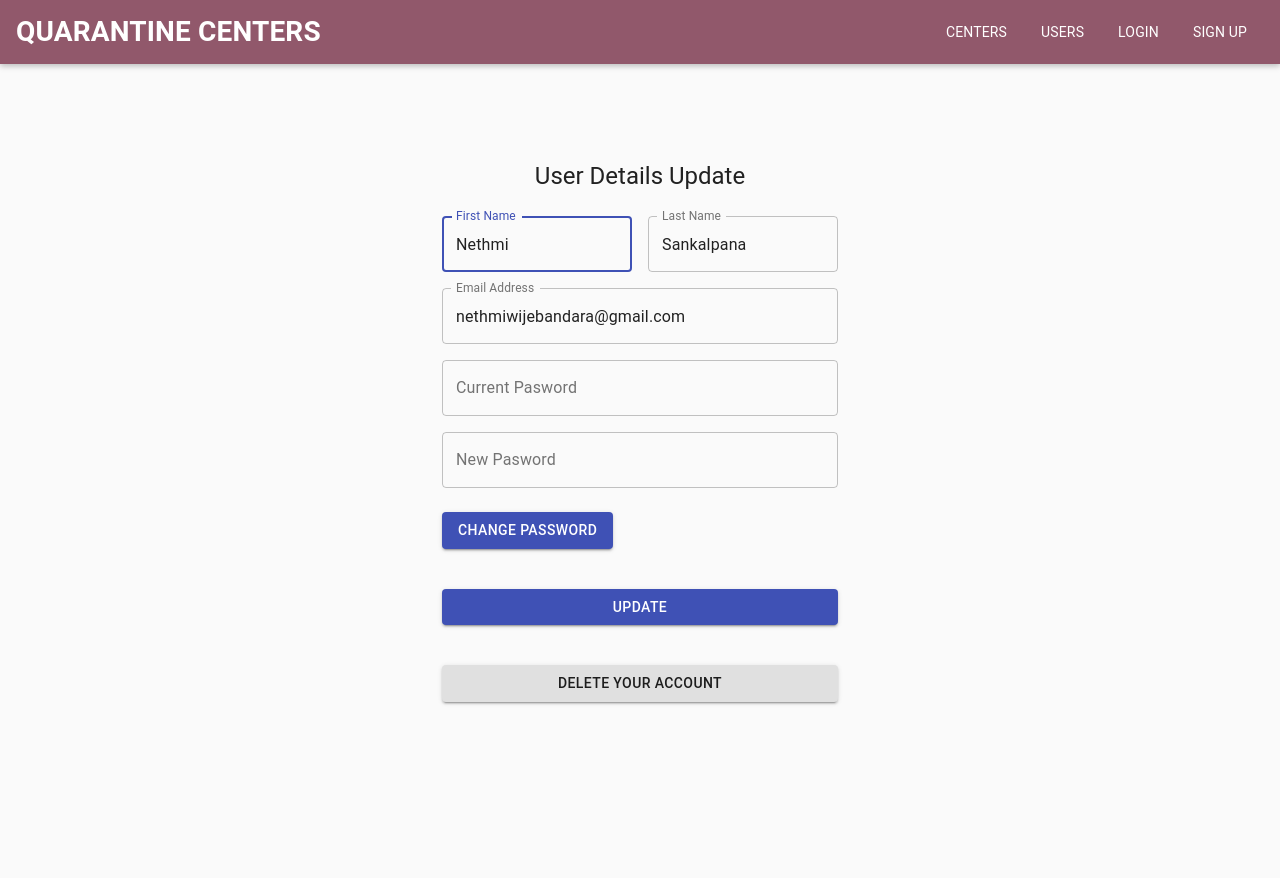
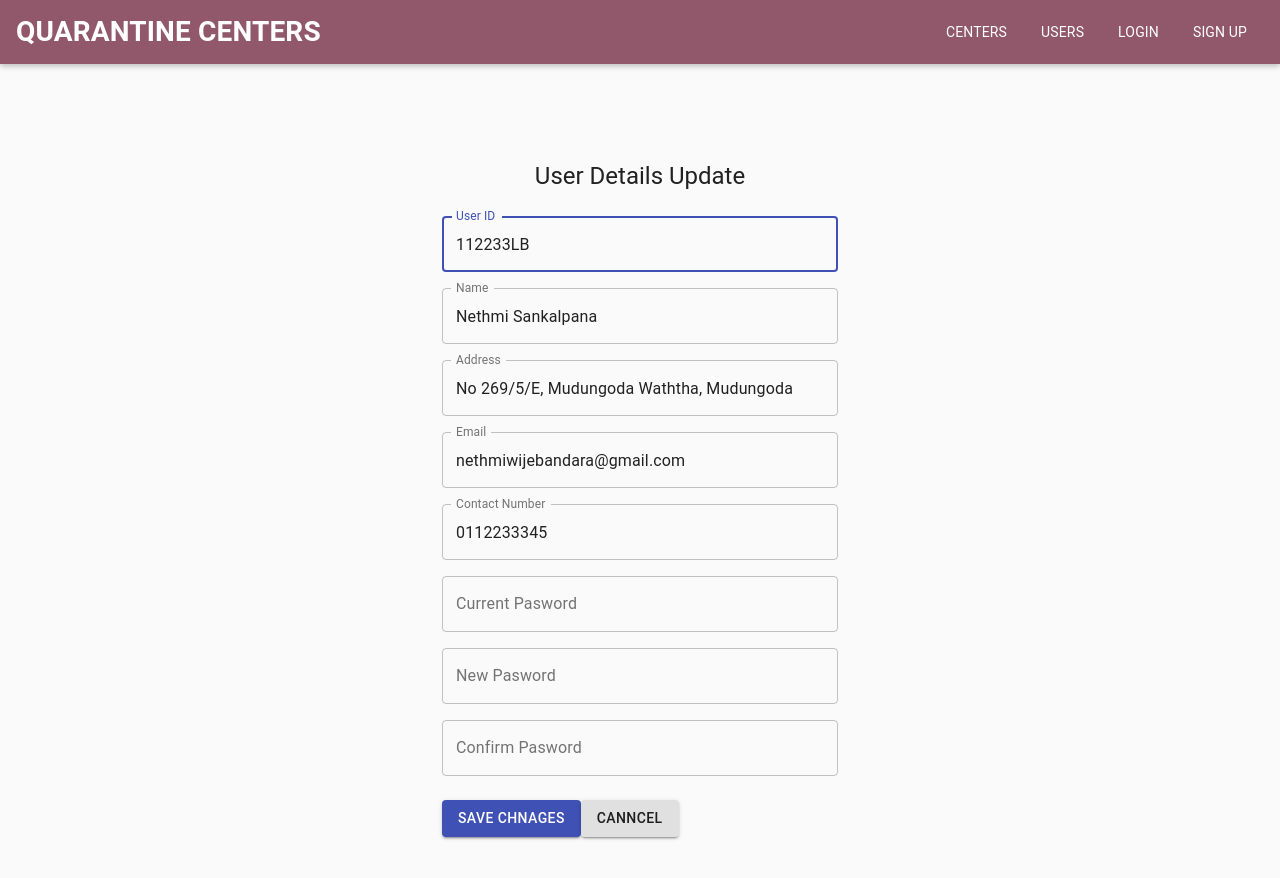
Before and after one commit to hiruni25/QCRS-frontend, a React (Create React App) app: page /UserDetailsUpdate in a window 1280 px wide. Built offline with nearby package versions, Linux system fonts and the light colour scheme.

Commit message:
refactor(User): Update details

```diff
--- a/src/users/UserDetailsUpdate.js
+++ b/src/users/UserDetailsUpdate.js
@@ -2,7 +2,6 @@ import React from "react";
 import Button from "@material-ui/core/Button";
 import CssBaseline from "@material-ui/core/CssBaseline";
 import TextField from "@material-ui/core/TextField";
-import Link from "@material-ui/core/Link";
 import Grid from "@material-ui/core/Grid";
 import Typography from "@material-ui/core/Typography";
 import Container from "@material-ui/core/Container";
@@ -30,27 +29,38 @@ export default function UserDetailsUpdate() {
           </Typography>
           <form className={classes.form} noValidate onSubmit={update}>
             <Grid container spacing={2}>
-              <Grid item xs={12} sm={6}>
+              <Grid item xs={12}>
                 <TextField
-                  autoComplete="fname"
-                  name="firstName"
+                  autoComplete="usr_id"
+                  name="usr_id"
                   variant="outlined"
                   fullWidth
-                  id="firstName"
-                  label="First Name"
-                  defaultValue="Nethmi"
+                  id="usr_id"
+                  label="User ID"
+                  defaultValue="112233LB"
                   autoFocus
                 />
               </Grid>
-              <Grid item xs={12} sm={6}>
+              <Grid item xs={12}>
                 <TextField
                   variant="outlined"
                   fullWidth
-                  id="lastName"
-                  label="Last Name"
-                  name="lastName"
-                  autoComplete="lname"
-                  defaultValue="Sankalpana"
+                  id="name"
+                  label="Name"
+                  name="name"
+                  autoComplete="name"
+                  defaultValue="Nethmi Sankalpana"
+                />
+              </Grid>
+              <Grid item xs={12}>
+                <TextField
+                  variant="outlined"
+                  fullWidth
+                  id="address"
+                  label="Address"
+                  name="address"
+                  autoComplete="address"
+                  defaultValue="No 269/5/E, Mudungoda Waththa, Mudungoda"
                 />
               </Grid>
               <Grid item xs={12}>
@@ -58,10 +68,21 @@ export default function UserDetailsUpdate() {
                   variant="outlined"
                   fullWidth
                   id="email"
-                  label="Email Address"
+                  label="Email"
                   name="email"
                   autoComplete="email"
                   defaultValue="nethmiwijebandara@gmail.com"
+                />
+              </Grid>
+              <Grid item xs={12}>
+                <TextField
+                  variant="outlined"
+                  fullWidth
+                  id="contact"
+                  label="Contact Number"
+                  name="contact"
+                  autoComplete="contact"
+                  defaultValue="0112233345"
                 />
               </Grid>
               <Grid item xs={12}>
@@ -84,27 +105,36 @@ export default function UserDetailsUpdate() {
                   autoComplete="new_pwd"
                 />
               </Grid>
+              <Grid item xs={12}>
+                <TextField
+                  variant="outlined"
+                  fullWidth
+                  id="cnfrm_pwd"
+                  label="Confirm Pasword"
+                  name="cnfrm_pwd"
+                  autoComplete="cnfrm_pwd"
+                />
+                </Grid>
             </Grid>
             <Button
-              type="submit"
+              type="save"
               variant="contained"
               color="primary"
               className={classes.submit}
               href="./"
             >
-              change password
+              Save Chnages
             </Button>
             <Button
-              type="submit"
-              fullWidth
+              type="cancel"
               variant="contained"
-              color="primary"
+              color="#fc0320"
               className={classes.submit}
-              href="./"
+              href="./UserDetailsUpdate"
             >
-              Update
+              Canncel
             </Button>
-            <Button
+            {/* <Button
               type="submit"
               fullWidth
               variant="contained"
@@ -113,7 +143,7 @@ export default function UserDetailsUpdate() {
               href="./"
             >
               Delete your account
-            </Button>
+            </Button> */}
           </form>
         </div>
       </Container>
```
